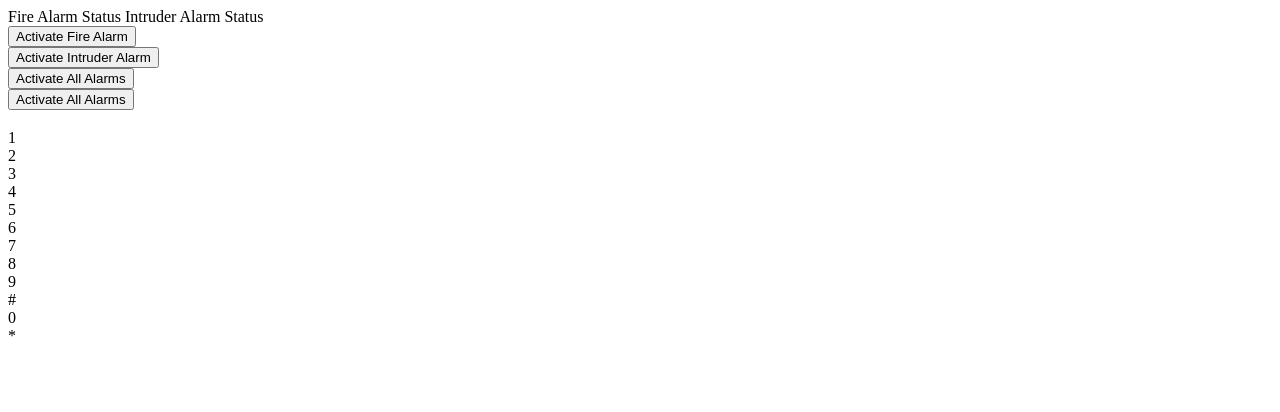
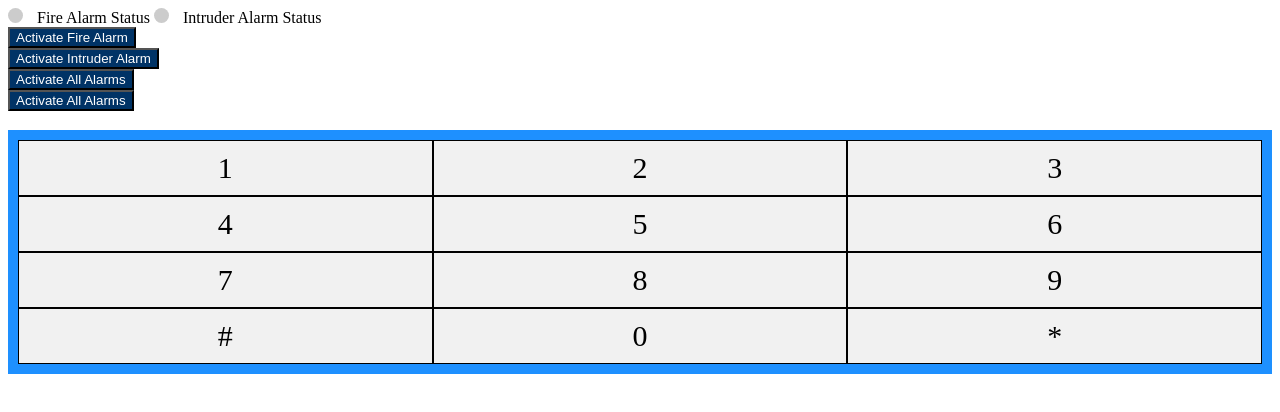
Before and after one commit to CadfanCode/JavaScriptFireAlarm, a plain HTML site: page index.html in a window 1280 px wide. Drawn offline with Linux system fonts and the light colour scheme.

Commit message:
reference to stylesheet added to index.html

```diff
--- a/index.html
+++ b/index.html
@@ -3,6 +3,7 @@
 <head>
     <meta charset="UTF-8">
     <title>JavaScript Fire Alarm</title>
+    <link rel="stylesheet" href="stylesheet.css">
 </head>
 <body>
 <!-- INDICATOR -->
```
